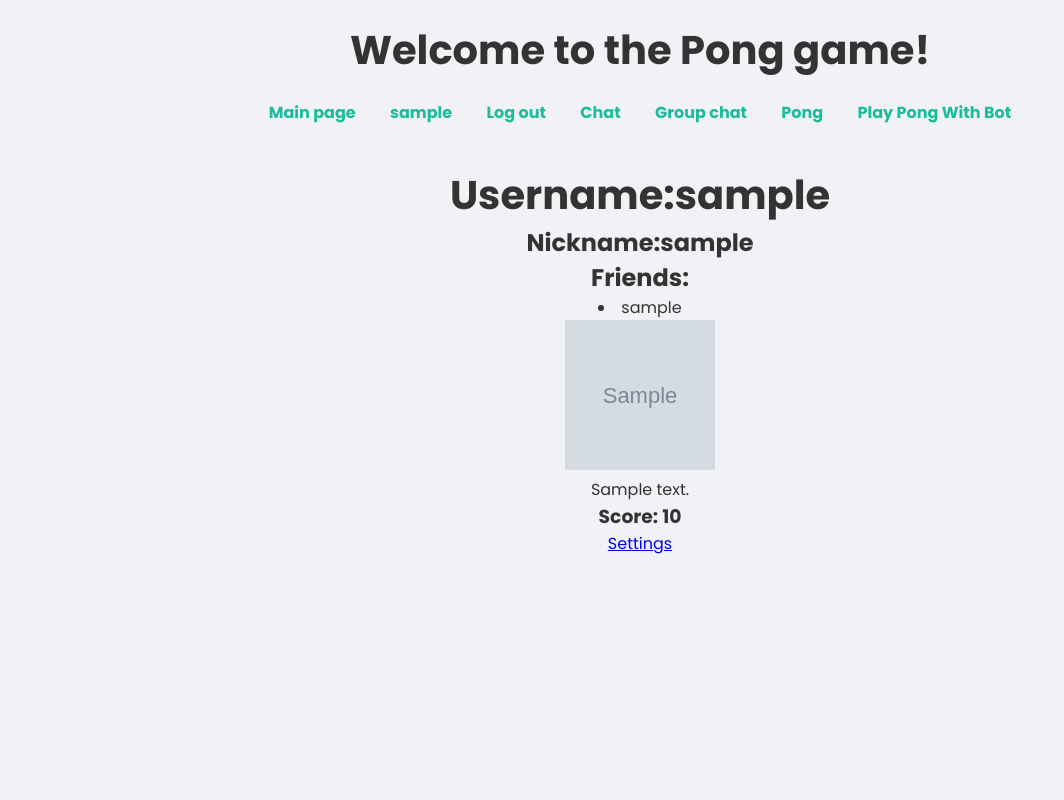
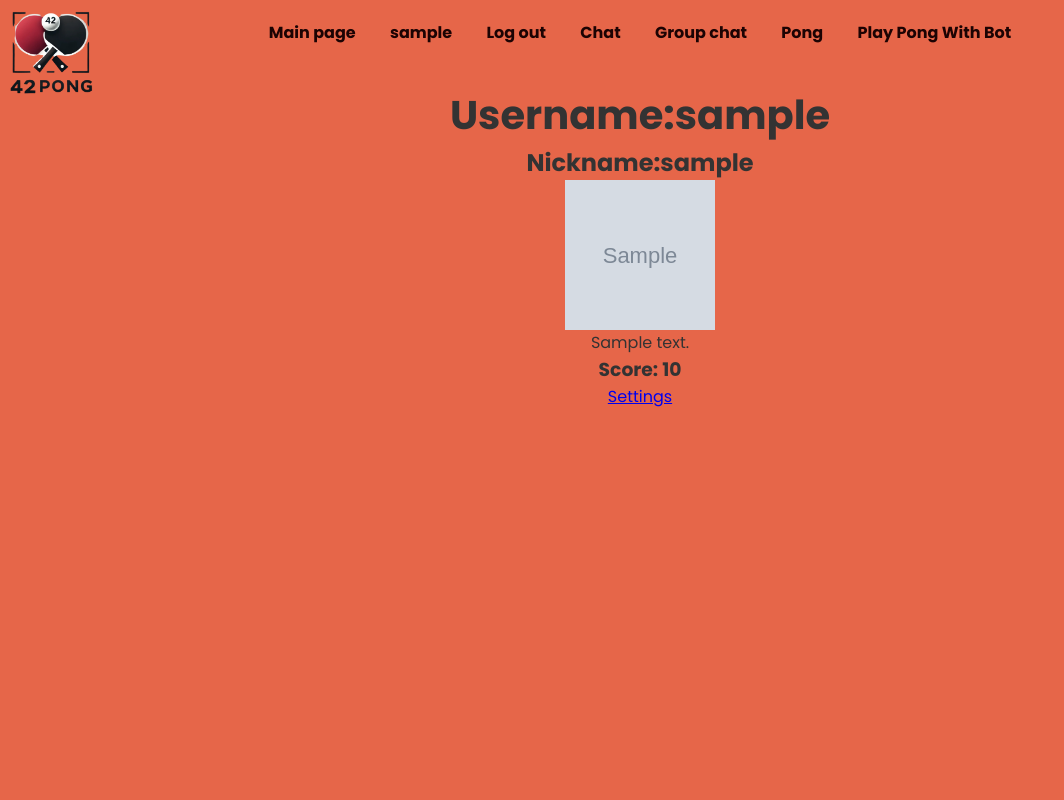
Before and after one commit to dogadinm/ft_transcendence_42, a Django app: a page that uses ft_transcendence_42/ft_transcendence/transcendence/templates/pong_app/layout.html in a window 1280 px wide. Shown: the whole page, without its empty margins (0-1064 px from the left). Run offline with Django 5.2, Linux system fonts and the light colour scheme; a user stored in the database is signed in; tables that the repository leaves empty hold one stand-in row (values such as "Sample post"); grey boxes marked "Sample" are stand-in pictures; parts of the project's set-up code (start-up, migrations or seed data) failed here and were passed over.

Commit message:
first merge

```diff
--- a/ft_transcendence_42/ft_transcendence/transcendence/static/transcendence/style.css
+++ b/ft_transcendence_42/ft_transcendence/transcendence/static/transcendence/style.css
@@ -8,7 +8,7 @@
 }
 
 body {
-    background-color: #f0f2f5;
+    background-color: #e66649;
     display: flex;
     flex-direction: column;
     align-items: center;
@@ -30,7 +30,7 @@ nav {
 nav a {
     text-decoration: none;
     margin: 0 15px;
-    color: #1abc9c;
+    color: #1c0303;
     font-weight: bold;
 }
 
@@ -64,10 +64,10 @@ button {
 }
 
 button:hover {
-    background-color: #1abc9c;
+    background-color: #2c0d04;
 }
 
-#pong-game-section canvas {
+pong-game-section canvas {
     background-color: #333;
     width: 700px;
     height: 500px;
--- /dev/null
+++ b/ft_transcendence_42/ft_transcendence/transcendence/static/transcendence/style_other.css
@@ -0,0 +1,30 @@
+body {
+	background-color: #e66649;
+	display: flex;
+	flex-direction: column;
+	align-items: center;
+	text-align: center;
+	min-height: 100vh;
+	color: #333;
+	background-image: url('/static/transcendence/42po.png'); /* Path to your image */
+	background-repeat: no-repeat; /* Prevent the image from repeating */
+	background-position: 10px 10px; /* Center the image horizontally and vertically */
+	background-size: 84px 84px; /* Ensure the image keeps its original dimensions */
+	padding: 0;
+	padding: 0;
+}
+
+pong-game-section {
+    display: flex;
+    flex-direction: column;   /* Stack elements vertically */
+    justify-content: center;  /* Centers vertically */
+    align-items: center;      /* Centers horizontally */
+    text-align: center;       /* Optional: centers the text */
+    height: 100vh;            /* Full viewport height */
+    margin: 0;                /* Remove default margins */
+}
+
+pong-game-section canvas {
+    margin-top: 20px;         /* Adds space between the canvas and the text */
+    border: 2px solid black; /* Optional: add a border around the canvas */
+}
--- a/ft_transcendence_42/ft_transcendence/transcendence/templates/pong_app/bot.html
+++ b/ft_transcendence_42/ft_transcendence/transcendence/templates/pong_app/bot.html
@@ -1,5 +1,8 @@
 {% extends 'pong_app/layout.html' %}
 {% load static %}
+<head>
+	<link type="text/css"  href="{% static 'transcendence/style_other.css' %}" rel="stylesheet">
+</head>
 {% block body %}
 <body>
 <script src="{% static 'js/game.js' %}"></script>
--- a/ft_transcendence_42/ft_transcendence/transcendence/templates/pong_app/chat.html
+++ b/ft_transcendence_42/ft_transcendence/transcendence/templates/pong_app/chat.html
@@ -1,4 +1,4 @@
-{{% extends "pong_app/layout.html" %}
+{% extends "pong_app/layout.html" %}
 
 {% block body %}
 
--- a/ft_transcendence_42/ft_transcendence/transcendence/templates/pong_app/create_group_chat.html
+++ b/ft_transcendence_42/ft_transcendence/transcendence/templates/pong_app/create_group_chat.html
@@ -1,5 +1,7 @@
 {% extends "pong_app/layout.html" %}
-
+<head>
+	<link type="text/css"  href="{% static 'transcendence/style_other.css' %}" rel="stylesheet">
+</head>
 {% block body %}
 
     <h2>Register</h2>
--- a/ft_transcendence_42/ft_transcendence/transcendence/templates/pong_app/group_chat.html
+++ b/ft_transcendence_42/ft_transcendence/transcendence/templates/pong_app/group_chat.html
@@ -1,6 +1,9 @@
 {% extends "pong_app/layout.html" %}
-
 {% block body %}
+{% load static %}
+<head>
+	<link type="text/css"  href="{% static 'transcendence/style_other.css' %}" rel="stylesheet">
+</head>
 
 <h1>Chat groups</h1>
 <a href="{% url 'create_group_chat' %}">Create chat</a>
--- a/ft_transcendence_42/ft_transcendence/transcendence/templates/pong_app/group_chat_name.html
+++ b/ft_transcendence_42/ft_transcendence/transcendence/templates/pong_app/group_chat_name.html
@@ -1,5 +1,7 @@
 {% extends "pong_app/layout.html" %}
-
+<head>
+	<link type="text/css"  href="{% static 'transcendence/style_other.css' %}" rel="stylesheet">
+</head>
 {% block body %}
 {% csrf_token %}
 
--- a/ft_transcendence_42/ft_transcendence/transcendence/templates/pong_app/layout.html
+++ b/ft_transcendence_42/ft_transcendence/transcendence/templates/pong_app/layout.html
@@ -1,9 +1,16 @@
 {% load static %}
+
+<head>
+	<link type="text/css"  href="{% static 'transcendence/style_other.css' %}" rel="stylesheet">
+</head>
 
 <!DOCTYPE html>
 <html lang="en">
     <head>
-        <title>{% block title %}Pong{% endblock %}</title>
+        <head>
+            <title>42Prague Pong</title>
+            <link rel="icon" type="image/png" href="/static/transcendence/42po.png">
+          </head>
         <meta charset="UTF-8">
         <meta http-equiv="X-UA-Compatible" content="IE=edge">
         <meta name="viewport" content="width=device-width, initial-scale=1.0">
@@ -12,13 +19,13 @@
     </head>
 
     <body>
-        <h1>Welcome to the Pong game!</h1>
+        <!-- <h1>Welcome to the Pong game!</h1> -->
         <nav>
             <a href="{% url 'index' %}">Main page</a>
             {% if user.is_authenticated %}
                 <a href="{% url 'profile' username=user.username %}"><strong>{{ user.username }}</strong></a>
                 <a href="{% url 'logout' %}">Log out</a>
-                <a href="{% url 'chat' %}">Chat</a>
+                <a href="{% url 'chat'%}">Chat</a>
                 <a href="{% url 'group_chat' %}">Group chat</a>
             {% endif %}
             {% if not user.is_authenticated %}
@@ -36,7 +43,6 @@
             <p>Control the left player by using up and down arrow keys</p>
         </div>
 
-
         <div class="body">
             {% block body %}
             {% endblock %}
--- a/ft_transcendence_42/ft_transcendence/transcendence/templates/pong_app/login.html
+++ b/ft_transcendence_42/ft_transcendence/transcendence/templates/pong_app/login.html
@@ -1,6 +1,9 @@
 {% extends "pong_app/layout.html" %}
-
+{% load static %}
 {% block body %}
+<head>
+	<link type="text/css"  href="{% static 'transcendence/style_other.css' %}" rel="stylesheet">
+</head>
     <h2>Login</h2>
     {% if message %}
         <div>{{ message }}</div>
--- a/ft_transcendence_42/ft_transcendence/transcendence/templates/pong_app/profile.html
+++ b/ft_transcendence_42/ft_transcendence/transcendence/templates/pong_app/profile.html
@@ -1,21 +1,16 @@
 {% extends "pong_app/layout.html" %}
-
+{% load static %}
 {% block body %}
+<head>
+	<link type="text/css"  href="{% static 'transcendence/style_other.css' %}" rel="stylesheet">
+</head>
 <div class="container">
     {% if is_owner %}
         <h1 class="mx-5">Username:{{ user.username }}</h1>
         <h2 class="mx-5">Nickname:{{ nickname }}</h2>
-        <h2 class="mx-5">Friends:</h2>
-        {% for l in list_p %}
-        <li>
-            {{ l }}
-        </li>
-        {% endfor %}
     {% else %}
         <h2 class="mx-5">Nickname:{{ nickname }}</h2>
     {% endif %}
-
-
 
     <div class="text-center my-3">
         <img src="{{ photo }}" alt="{{ user.username }}" class="rounded-circle" width="150" height="150">
@@ -30,34 +25,16 @@
     </div>
 
 
-<div class="d-flex justify-content-center profile-actions-container">
-    {% if is_owner %}
-        <a href="{% url 'profile_settings' %}" class="btn btn-primary me-3">Settings</a>
-    {% else %}
-        {% if friend %}
+    <div class="d-flex justify-content-center">
+        {% if is_owner %}
+            <a href="{% url 'profile_settings' %}" class="btn btn-primary me-3">Settings</a>
+        {% else %}
+            <form action="{% url 'add_friend'  %}" method="post" class="me-3">
+                {% csrf_token %}
+                <button type="submit" class="btn btn-success">Add to friends</button>
+            </form>
             <a href="{% url 'invite_to_game' %}" class="btn btn-warning">Invite to pong game</a>
-            <form action="{% url 'profile' username=username %}" method="post" class="me-3 profile-action-form">
-                {% csrf_token %}
-                <button type="submit" class="btn btn-danger" name="action" value="delete">Delete from friends</button>
-            </form>
-        {% else %}
-            <form action="{% url 'profile' username=username %}" method="post" class="me-3 profile-action-form">
-                {% csrf_token %}
-                <button type="submit" class="btn btn-success" name="action" value="add_friend">Add to friends</button>
-            </form>
         {% endif %}
-        {% if block_user %}
-            <form action="{% url 'profile' username=username %}" method="post" class="me-3 profile-action-form">
-                {% csrf_token %}
-                <button type="submit" class="btn btn-danger" name="action" value="unblock_user">Unblock</button>
-            </form>
-        {% else %}
-            <form action="{% url 'profile' username=username %}" method="post" class="me-3 profile-action-form">
-                {% csrf_token %}
-                <button type="submit" class="btn btn-danger" name="action" value="block_user">Block</button>
-            </form>
-        {% endif %}
-    {% endif %}
+    </div>
 </div>
-
 {% endblock %}
--- a/ft_transcendence_42/ft_transcendence/transcendence/templates/pong_app/profile_settings.html
+++ b/ft_transcendence_42/ft_transcendence/transcendence/templates/pong_app/profile_settings.html
@@ -1,6 +1,9 @@
 {% extends "pong_app/layout.html" %}
-
+{% load static %}
 {% block body %}
+<head>
+	<link type="text/css"  href="{% static 'transcendence/style_other.css' %}" rel="stylesheet">
+</head>
     {% if message %}
         <div>{{ message }}</div>
     {% endif %}
--- a/ft_transcendence_42/ft_transcendence/transcendence/templates/pong_app/register.html
+++ b/ft_transcendence_42/ft_transcendence/transcendence/templates/pong_app/register.html
@@ -1,6 +1,9 @@
 {% extends "pong_app/layout.html" %}
-
+{% load static %}
 {% block body %}
+<head>
+	<link type="text/css"  href="{% static 'transcendence/style_other.css' %}" rel="stylesheet">
+</head>
 
     <h2>Register</h2>
     {% if message %}
```
Also changed, not shown: ft_transcendence_42/ft_transcendence/transcendence/static/transcendence/style_index.css (added, +13 -0 lines), ft_transcendence_42/ft_transcendence/transcendence/templates/pong_app/index.html (+9 -0 lines), ft_transcendence_42/ft_transcendence/transcendence/templates/pong_app/pong.html (+5 -3 lines), ft_transcendence_42/ft_transcendence/transcendence/templates/pong_app/room.html (+14 -3 lines), ft_transcendence_42/ft_transcendence/transcendence/static/transcendence/42po.png (added).
